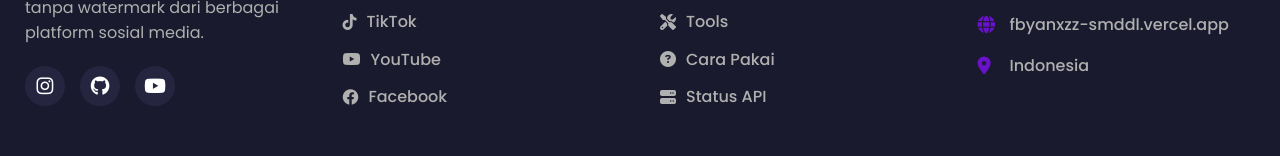
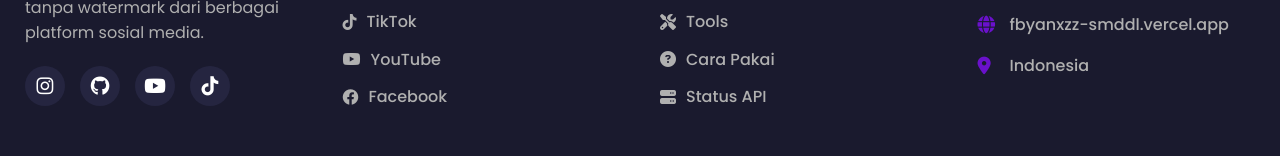
Before and after one commit to fbyanda-21/website, a website: page public/index.html in a window 1280 px wide. Shown: the part 1754-1910 px from the top of the page. Drawn offline with Linux system fonts and the light colour scheme.

Commit message:
Add TikTok link to footer social icons

```diff
--- a/public/index.html
+++ b/public/index.html
@@ -104,6 +104,7 @@
                         <a href="https://www.instagram.com/fbyan_nnd21?igsh=N21yamdtcXQzZDUz" class="social-icon"><i class="fab fa-instagram"></i></a>
                         <a href="https://github.com/fbyanda_21" class="social-icon"><i class="fab fa-github"></i></a>
                         <a href="https://youtube.com/@fubiannanuda?si=lNILGGawIf0o5dFa" class="social-icon"><i class="fab fa-youtube"></i></a>
+                        <a href="https://www.tiktok.com/@fbyanxzz?_r=1&_t=ZS-92aNJ2YGgBZ" class="social-icon"><i class="fab fa-tiktok"></i></a>
                     </div>
                 </div>
 
```
